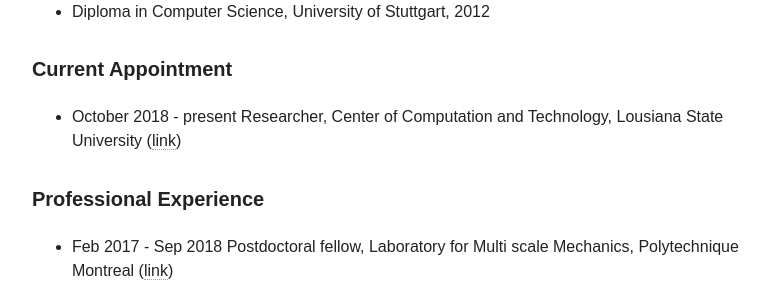
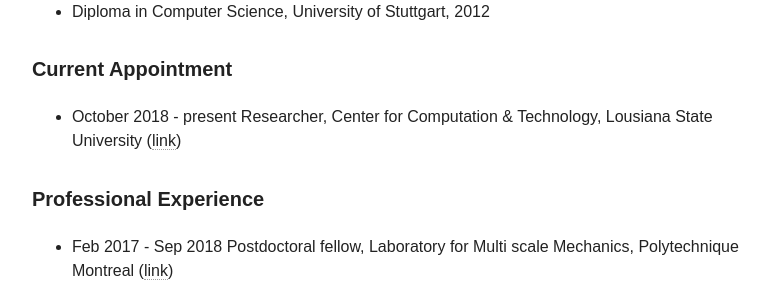
Before and after one commit to diehlpk/diehlpk.github.io, a Jekyll site: the page built from cv/index.md, in a window 1280 px wide and 900 px high, scrolled down 923 px. Shown: the part 152-450 px from the top of the window, without its empty margins (254-1024 px from the left). Built offline with Jekyll 4.4.1, drawn with Linux system fonts in a browser that asks for light colours; nearby versions of some CDN libraries; some web fonts are replaced.

Commit message:
Update CV

```diff
--- a/cv/index.md
+++ b/cv/index.md
@@ -24,7 +24,7 @@
 
 
 ##### Current Appointment
-* October 2018 - present Researcher, Center of Computation and Technology, Lousiana State University ([link](https://www.cct.lsu.edu/))
+* October 2018 - present Researcher, Center for Computation &  Technology, Lousiana State University ([link](https://www.cct.lsu.edu/))
 
 ##### Professional Experience
 * Feb 2017 - Sep 2018 Postdoctoral fellow, Laboratory for Multi scale Mechanics, Polytechnique Montreal ([link](http://www.polymtl.ca/lm2))
```
Also changed, not shown: 2 other files.
